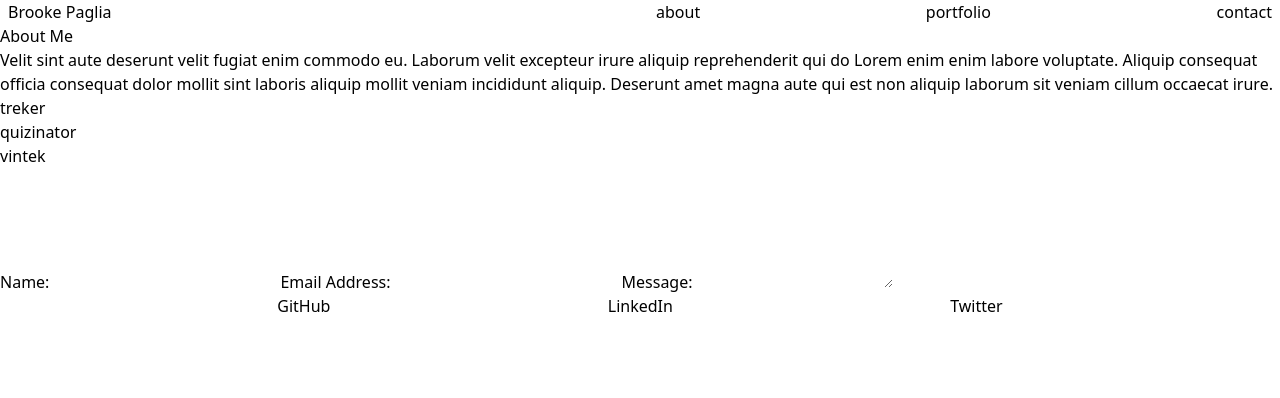
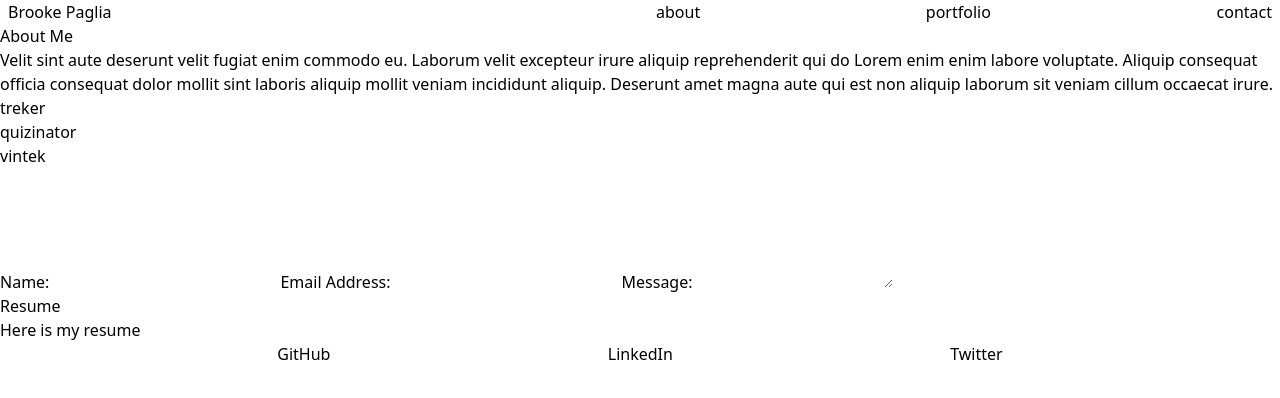
Before and after one commit to BrookesCodeStuff/react-personal-portfolio, a React (Create React App) app: page / in a window 1280 px wide. Shown: the top 398 px of the page. Built offline with nearby package versions, Linux system fonts and the light colour scheme.

Commit message:
add basic Resume component

```diff
--- a/src/App.js
+++ b/src/App.js
@@ -2,8 +2,9 @@ import React, { useState } from "react";
 import Nav from "./components/Nav";
 import About from "./components/About";
 import Portfolio from "./components/Portfolio";
+import Contact from "./components/Contact";
+import Resume from "./components/Resume";
 import Footer from "./components/Footer";
-import Contact from "./components/Contact";
 
 function App() {
   const [links, setLinks] = useState(["about", "portfolio", "contact"]);
@@ -21,6 +22,7 @@ function App() {
         <About />
         <Portfolio />
         <Contact />
+        <Resume />
       </main>
       <Footer />
     </>
--- /dev/null
+++ b/src/components/Resume.js
@@ -0,0 +1,12 @@
+import React from "react";
+
+function Resume() {
+  return (
+    <div>
+      <h1>Resume</h1>
+      <p>Here is my resume</p>
+    </div>
+  );
+}
+
+export default Resume;
```
